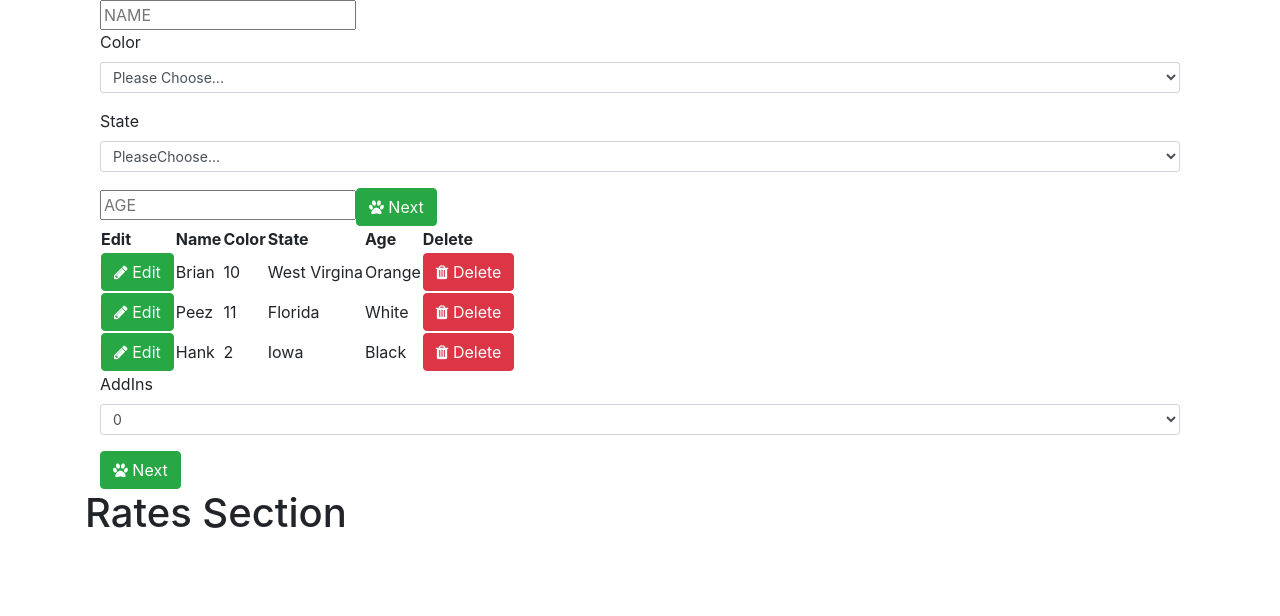
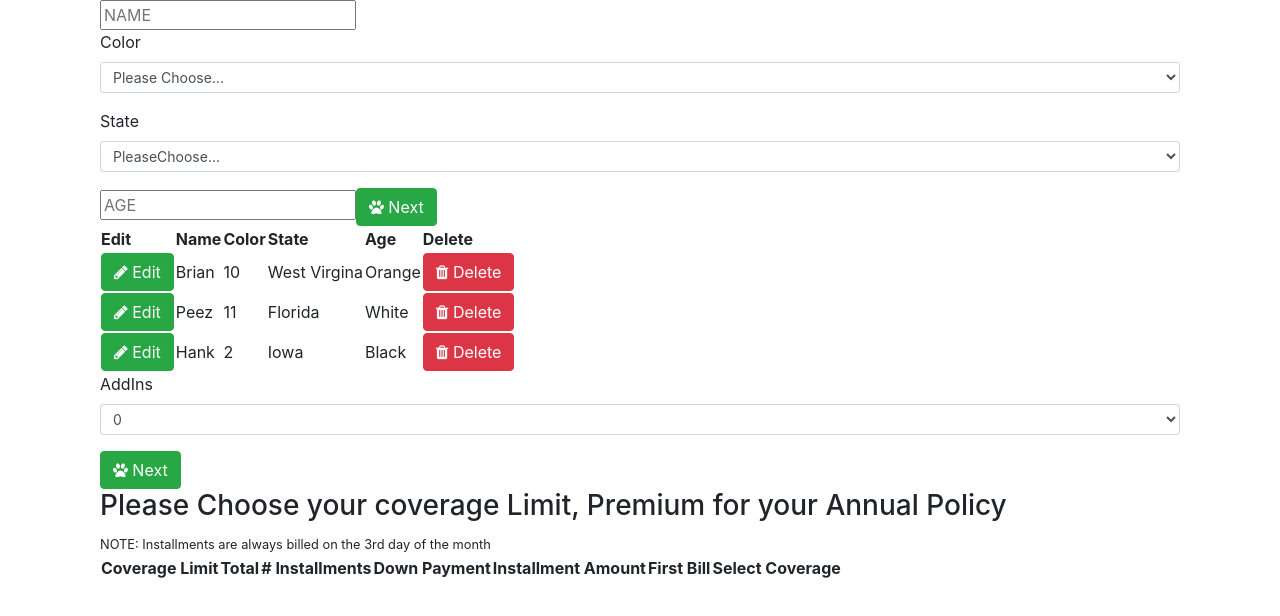
Before and after one commit to jmanock/fin-dog-bite, a React (Create React App) app: page / in a window 1280 px wide. Shown: the top 616 px of the page. Built offline with nearby package versions, Linux system fonts and the light colour scheme.

Commit message:
setting up ratesSection

```diff
--- a/src/Components/Rates.jsx
+++ b/src/Components/Rates.jsx
@@ -4,7 +4,23 @@ class Rates extends Component{
   render(){
     console.log(this.props.state.dogs, this.props.state.addIns);
     return(
-      <h1>Rates Section</h1>
+      <div className='container'>
+        <h3>Please Choose your coverage Limit, Premium for your Annual Policy</h3>
+        <small>NOTE: Installments are always billed on the 3rd day of the month</small>
+        <table>
+          <thead>
+            <tr>
+              <th>Coverage Limit</th>
+              <th>Total</th>
+              <th># Installments</th>
+              <th>Down Payment</th>
+              <th>Installment Amount</th>
+              <th>First Bill</th>
+              <th>Select Coverage</th>
+            </tr>
+          </thead>
+        </table>
+      </div>
     )
   }
 }
```
